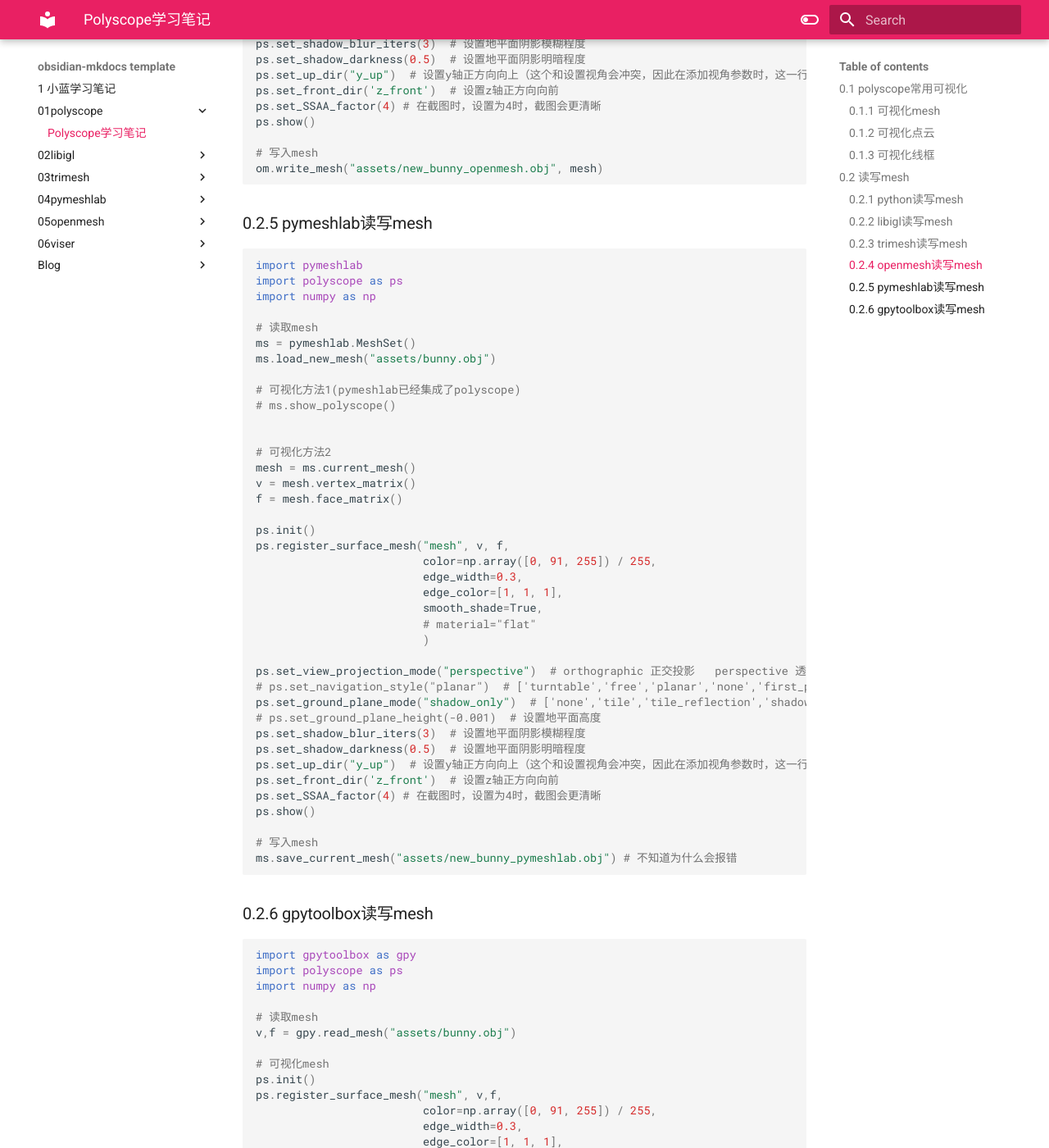
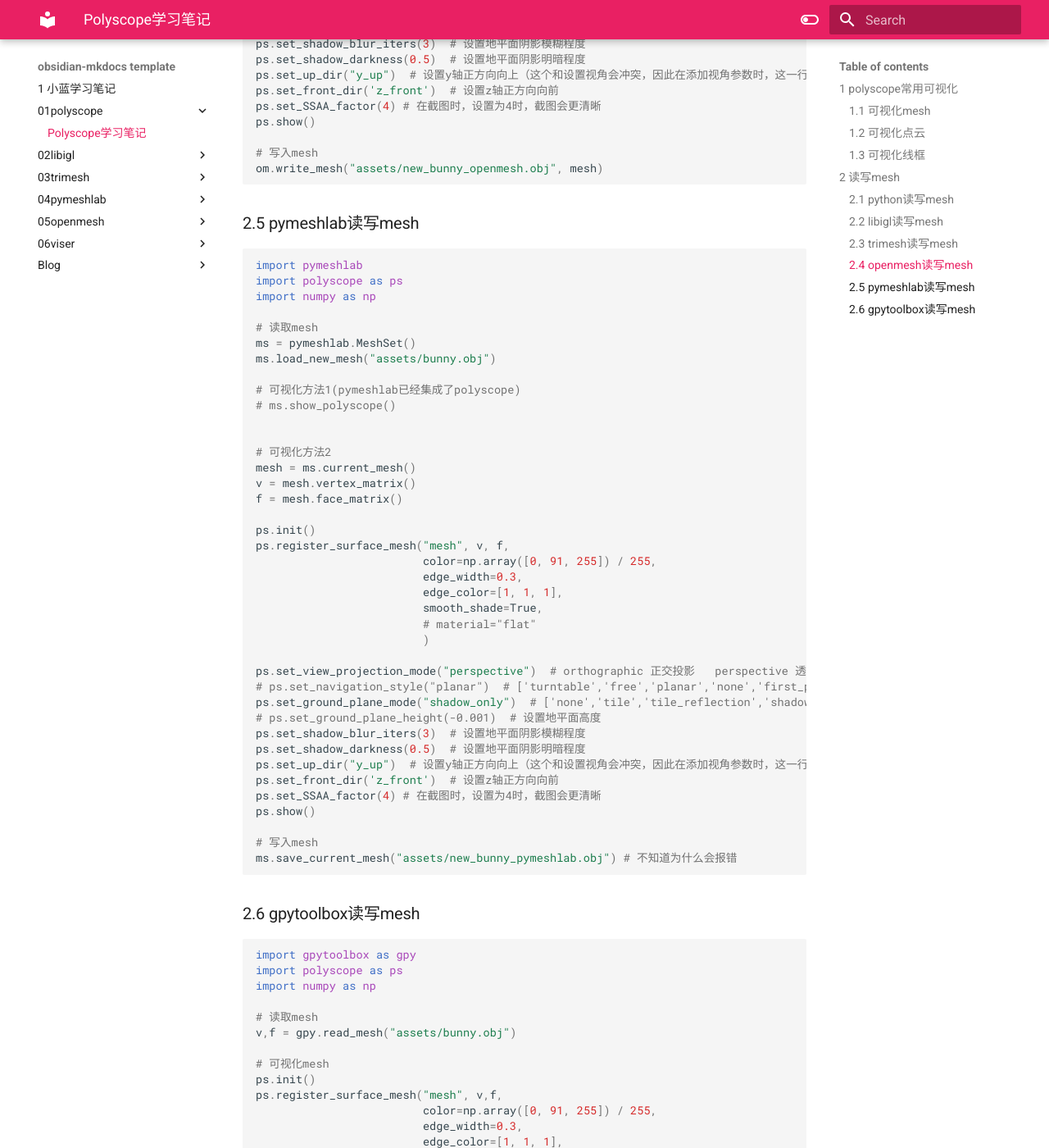
Before and after one commit to yeqinwen/xiaolan_notes, an MkDocs documentation site: the page built from docs/01polyscope/polyscope学习笔记.md, in a window 1280 px wide and 1400 px high, scrolled down 6730 px. Shown: the whole window at 82% size. Built offline with MkDocs 1.6.1 and Material for MkDocs 9.7.7, drawn with Linux system fonts in a browser that asks for light colours; some of the changed text lies outside the part shown.

Commit message:
vault backup: 2026-09-02 21:47:21

````diff
--- a/docs/01polyscope/polyscope学习笔记.md
+++ b/docs/01polyscope/polyscope学习笔记.md
@@ -1,7 +1,7 @@
 
-## 0.1 polyscope常用可视化
+## 1 polyscope常用可视化
 
-### 0.1.1 可视化mesh
+### 1.1 可视化mesh
 
 ```python
 import igl
@@ -36,7 +36,7 @@ ps.show()
 
 
 
-### 0.1.2 可视化点云
+### 1.2 可视化点云
 
 ```python
 import polyscope as ps
@@ -65,7 +65,7 @@ ps.show()
 ![](assets/Pasted%20image%2020260901222739.png)
 
 
-### 0.1.3 可视化线框
+### 1.3 可视化线框
 
 
 ```python
@@ -113,9 +113,9 @@ ps.show()
 |                 mesh+wireframe                  |                    wireframe                    |
 
 
-## 0.2 读写mesh
+## 2 读写mesh
 
-### 0.2.1 python读写mesh
+### 2.1 python读写mesh
 
 ```python
 import polyscope as ps
@@ -190,7 +190,7 @@ ps.show()
 save_obj("assets/new_bunny_python.obj",v,f)
 ```
 
-### 0.2.2 libigl读写mesh
+### 2.2 libigl读写mesh
 
 ```python
 import igl
@@ -226,7 +226,7 @@ igl.write_triangle_mesh("assets/new_bunny_igl.obj", v, f)
 
 ```
 
-### 0.2.3 trimesh读写mesh
+### 2.3 trimesh读写mesh
 
 ```python
 import trimesh
@@ -264,7 +264,7 @@ mesh.export("assets/new_bunny_trimesh.obj")
 
 ```
 
-### 0.2.4 openmesh读写mesh
+### 2.4 openmesh读写mesh
 
 ```python
 import openmesh as om
@@ -301,7 +301,7 @@ ps.show()
 om.write_mesh("assets/new_bunny_openmesh.obj", mesh)
 ```
 
-### 0.2.5 pymeshlab读写mesh
+### 2.5 pymeshlab读写mesh
 
 ```python
 import pymeshlab
@@ -345,7 +345,7 @@ ps.show()
 ms.save_current_mesh("assets/new_bunny_pymeshlab.obj") # 不知道为什么会报错
 ```
 
-### 0.2.6 gpytoolbox读写mesh
+### 2.6 gpytoolbox读写mesh
 
 ```python
 import gpytoolbox as gpy
````
